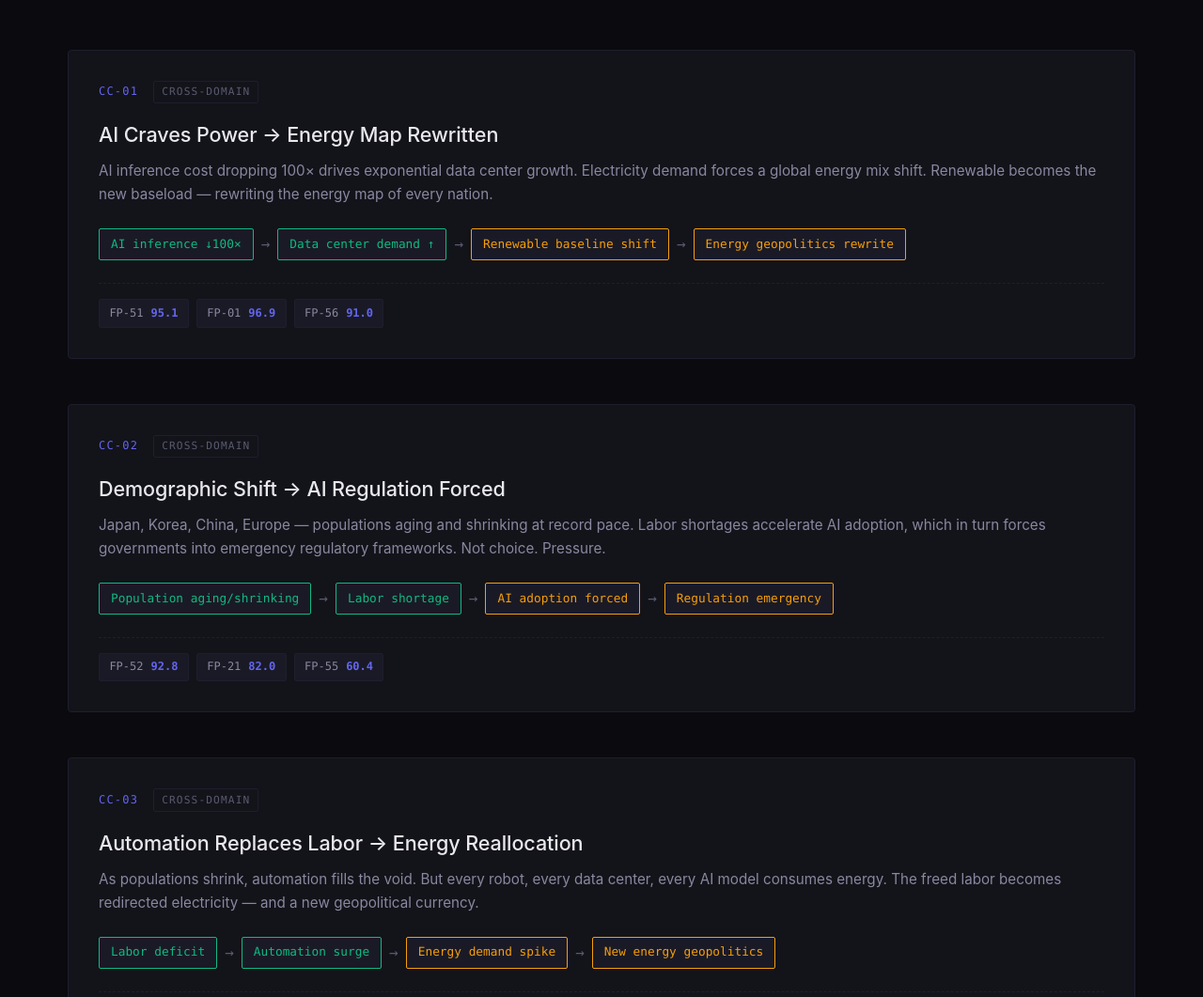
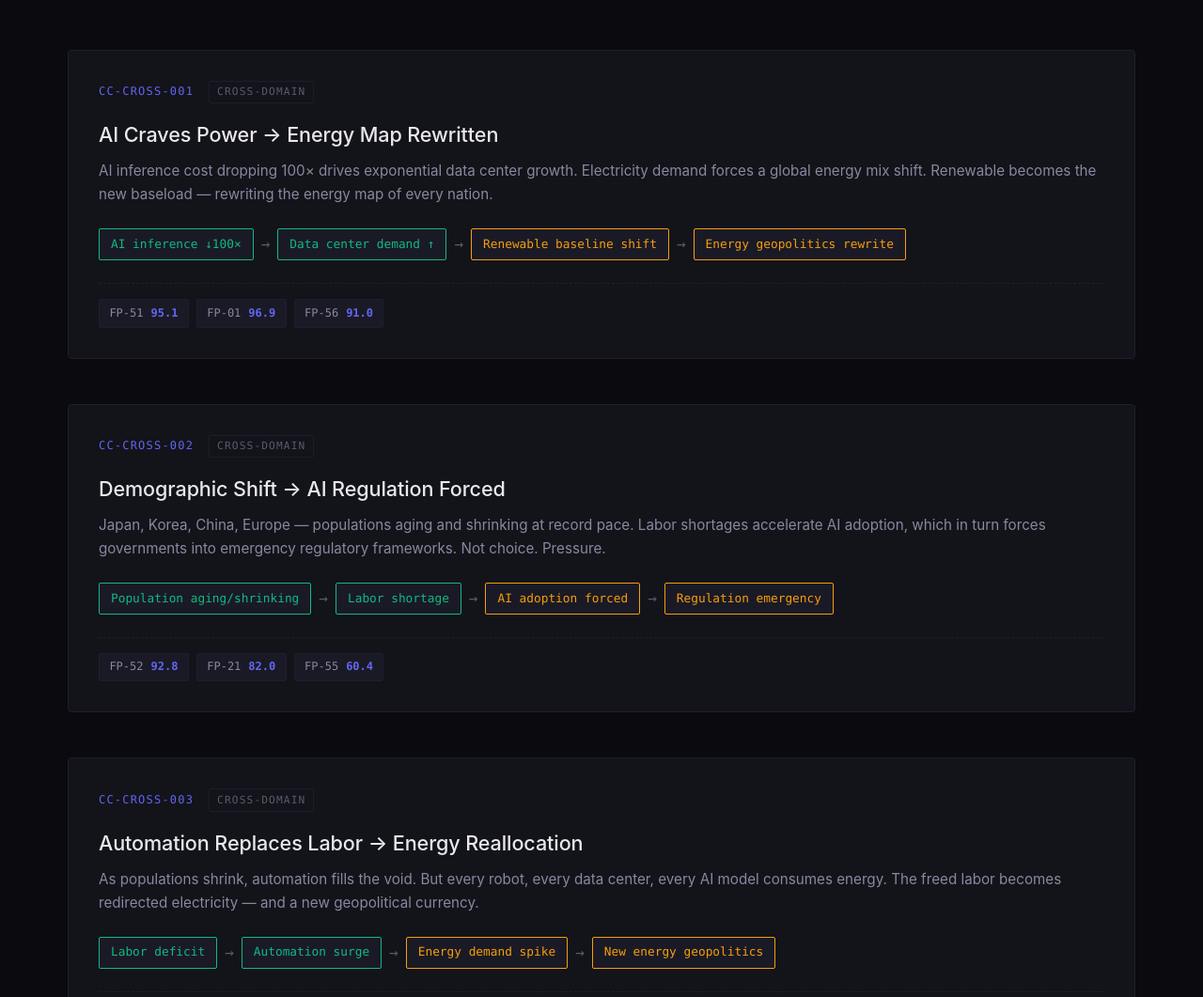
Before and after one commit to wanggyvince-stack/worldcascade, a website: page index.html in a window 1280 px wide. Shown: the part 1072-2133 px from the top of the page at 94% size. Drawn offline with Linux system fonts and the light colour scheme.

Commit message:
fix: update homepage chain card IDs to new format
- data-chain-id: CC-01/02/03 → CC-CROSS-001/002/003
- display chain-id spans updated

```diff
--- a/index.html
+++ b/index.html
@@ -1429,9 +1429,9 @@ a.crosslink { text-decoration: none; color: inherit; }
 
     <div class="chains-list">
 
-      <article class="chain" data-chain-id="CC-01" style="cursor:pointer;">
+      <article class="chain" data-chain-id="CC-CROSS-001" style="cursor:pointer;">
         <div class="chain-head">
-          <span class="chain-id">CC-01</span>
+          <span class="chain-id">CC-CROSS-001</span>
           <span class="chain-type">Cross-Domain</span>
         </div>
         <h3 class="chain-title">AI Craves Power → Energy Map Rewritten</h3>
@@ -1452,9 +1452,9 @@ a.crosslink { text-decoration: none; color: inherit; }
         </div>
       </article>
 
-      <article class="chain" data-chain-id="CC-02" style="cursor:pointer;">
+      <article class="chain" data-chain-id="CC-CROSS-002" style="cursor:pointer;">
         <div class="chain-head">
-          <span class="chain-id">CC-02</span>
+          <span class="chain-id">CC-CROSS-002</span>
           <span class="chain-type">Cross-Domain</span>
         </div>
         <h3 class="chain-title">Demographic Shift → AI Regulation Forced</h3>
@@ -1475,9 +1475,9 @@ a.crosslink { text-decoration: none; color: inherit; }
         </div>
       </article>
 
-      <article class="chain" data-chain-id="CC-03" style="cursor:pointer;">
+      <article class="chain" data-chain-id="CC-CROSS-003" style="cursor:pointer;">
         <div class="chain-head">
-          <span class="chain-id">CC-03</span>
+          <span class="chain-id">CC-CROSS-003</span>
           <span class="chain-type">Cross-Domain</span>
         </div>
         <h3 class="chain-title">Automation Replaces Labor → Energy Reallocation</h3>
```
